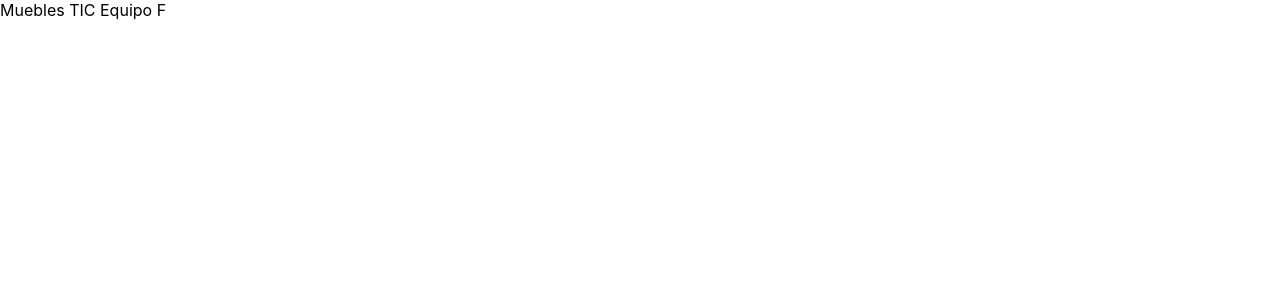
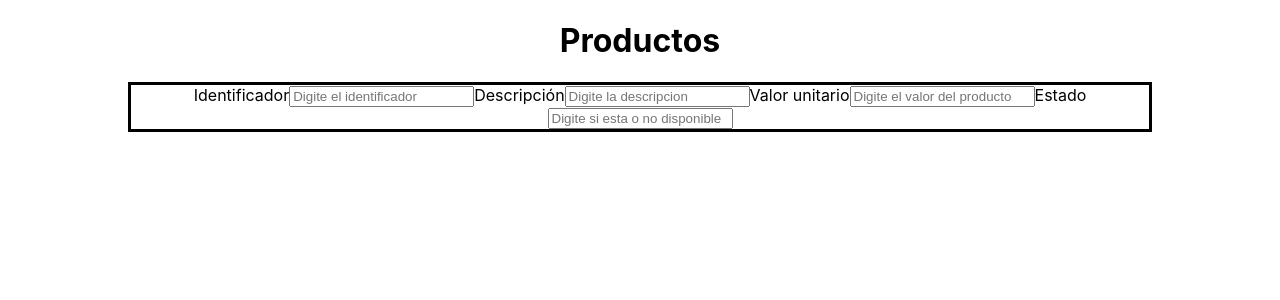
Before and after one commit to ABALO1989/EQUIPOF, a React (Create React App) app: page / in a window 1280 px wide. Shown: the top 300 px of the page. Built offline with nearby package versions, Linux system fonts and the light colour scheme.

Commit message:
Se inició el registro

```diff
--- a/package.json
+++ b/package.json
@@ -8,6 +8,7 @@
     "@testing-library/user-event": "^12.1.10",
     "react": "^17.0.2",
     "react-dom": "^17.0.2",
+    "react-router-dom": "^5.3.0",
     "react-scripts": "4.0.3",
     "web-vitals": "^1.0.1"
   },
--- /dev/null
+++ b/src/App.css
@@ -0,0 +1,29 @@
+.App {
+    text-align: center;
+  }
+
+  .App-logo {
+    height: 40vmin;
+    pointer-events: none;
+  }
+
+  @media (prefers-reduced-motion: no-preference) {
+    .App-logo {
+      animation: App-logo-spin infinite 20s linear;
+    }
+  }
+
+  .App-header {
+    background-color: #282c34;
+    min-height: 100vh;
+    display: flex;
+    flex-direction: column;
+    align-items: center;
+    justify-content: center;
+    font-size: calc(10px + 2vmin);
+    color: white;
+  }
+
+  .App-link {
+    color: #61dafb;
+  }
--- /dev/null
+++ b/src/App.js
@@ -0,0 +1,12 @@
+import './App.css';
+import InfoProductos from 'pages/InfoProductos';
+
+function App() {
+  return (
+    <div className="App">
+      <InfoProductos/>
+    </div>
+  );
+}
+
+export default App;
--- a/src/App.jsx
+++ /dev/null
@@ -1,11 +0,0 @@
-import 'styles/styles.css';
-
-function App() {
-  return (
-    <div > Muebles TIC Equipo F
-
-    </div>
-  );
-}
-
-export default App;
--- /dev/null
+++ b/src/pages/InfoProductos.css
@@ -0,0 +1,6 @@
+.formulario{
+    margin-left: 10vw ;
+    margin-right: 10vw;
+    border-style: solid;
+    border-color: black;
+}
--- a/src/pages/InfoProductos.jsx
+++ b/src/pages/InfoProductos.jsx
@@ -0,0 +1,25 @@
+import React from 'react'
+import "./InfoProductos.css"
+
+const InfoProductos = () => {
+    return (
+        <div>
+            <h1>Productos</h1>
+            <div className = "formulario">
+                <form>
+                    <label>Identificador</label>
+                    <input className = "appearance-none focus outline:none" type = "number" placeholder  = "Digite el identificador" required/>
+                    <label>Descripción</label>
+                    <input type = "text" placeholder  = "Digite la descripcion" required />
+                    <label>Valor unitario</label>
+                    <input className = "appearance-none focus outline:none" type = "number" placeholder  = "Digite el valor del producto" required/>
+                    <label>Estado</label>
+                    <input type = "text" placeholder  = "Digite si esta o no disponible" required />
+                </form>
+
+            </div>
+        </div>
+    )
+}
+
+export default InfoProductos
```
Also changed, not shown: src/pages/RegistroProductos.jsx (+11 -0 lines), src/styles/stylesGeneral.css (added, +61 -0 lines), 1 other file (tests, documents, lock files or other folders).
